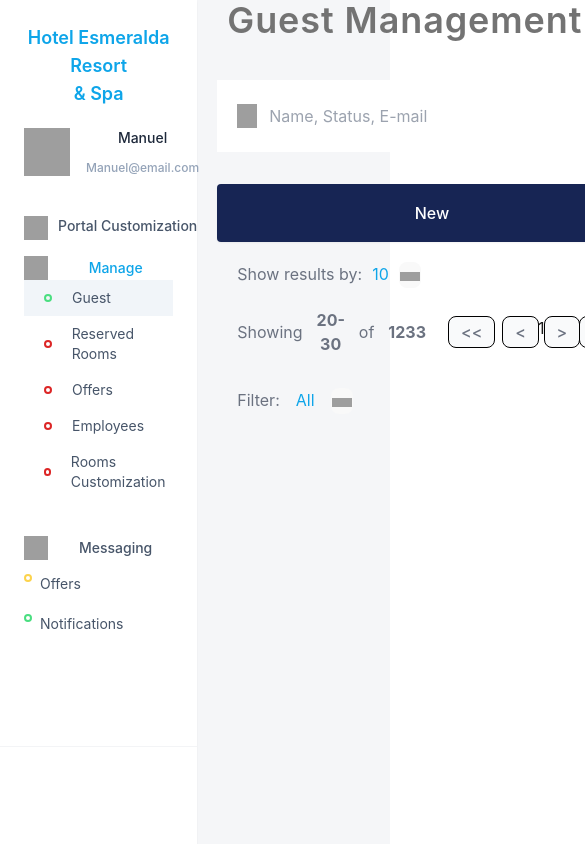
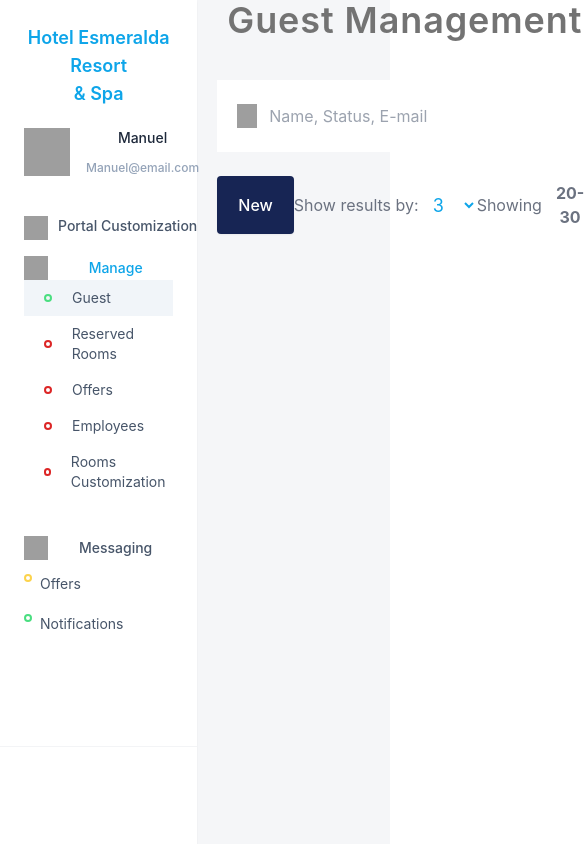
Before and after one commit to ALFONSOVM13/Dashboard-Hotel, a React (Vite) app: page /dashboard/guests in a window 390 px wide. Shown: the top 844 px of the page, 585 px wide, since content can reach past the window. Built offline with nearby package versions, Linux system fonts and the light colour scheme; grey boxes are pictures that could not be loaded.

Commit message:
botones funcionando, elementos ordenados, aun no es responsive

```diff
--- a/src/pages/Guests/index.jsx
+++ b/src/pages/Guests/index.jsx
@@ -1,6 +1,43 @@
+import { useState } from "react";
+
 function Guests() {
+  const [currentPage, setCurrentPage] = useState(1);
+  const totalPages = 5; // Asumiendo que tienes 5 páginas
+
+  const [inputValue, setInputValue] = useState("");
+
+  const handleInputChange = (event) => {
+    const value = event.target.value;
+    console.log(value); // Consologuea lo que se está escribiendo
+    setInputValue(value); // Actualiza el estado con el nuevo valor
+  };
+
+  const handleNewClick = () => {
+    console.log("hiciste click en new");
+  };
+
+  const handleNextPage = () => {
+    if (currentPage < totalPages) {
+      setCurrentPage(currentPage + 1);
+    }
+  };
+
+  const handlePreviousPage = () => {
+    if (currentPage > 1) {
+      setCurrentPage(currentPage - 1);
+    }
+  };
+
+  const handleFirstPage = () => {
+    setCurrentPage(1);
+  };
+
+  const handleLastPage = () => {
+    setCurrentPage(totalPages);
+  };
+
   return (
-    <div className="flex flex-col px-5">
+    <div className="flex flex-col px-5 w-full">
       <div className="self-start ml-6 text-4xl font-semibold tracking-wide whitespace-nowrap text-neutral-500 max-md:ml-2.5">
         Guest Management
       </div>
@@ -14,27 +51,37 @@ function Guests() {
           type="text"
           placeholder="Name, Status, E-mail"
           className="flex-grow my-auto max-md:max-w-full bg-white"
+          value={inputValue}
+          onChange={handleInputChange}
         />
       </div>
-      <div className="flex gap-5 justify-between self-center mt-8 w-full max-w-[1026px] max-md:flex-wrap max-md:max-w-full">
-        <div className="flex flex-col flex-1 justify-center text-base font-semibold tracking-normal text-center text-white whitespace-nowrap">
-          <button className="justify-center items-center px-16 py-4 rounded shadow-sm bg-blue-950 max-md:px-5">
-            New
-          </button>
-        </div>
-        <div className="flex gap-5 justify-between px-5 max-w-[658px] max-md:flex-wrap">
-          <div className="flex gap-2.5 my-auto text-base tracking-normal whitespace-nowrap">
-            <div className="grow text-gray-500">Show results by:</div>
-            <div className="text-sky-500">10</div>
-            <button type="button" className="cursor-pointer">
-              <input
-                type="image"
-                loading="lazy"
-                src="https://cdn.builder.io/api/v1/image/assets/TEMP/3b834403ec30943ade687ba10871ed3dd113d3c7469decfa971c2bba0aba43b8?"
-                className="shrink-0 my-auto aspect-[2.33] fill-zinc-400 w-[20px]"
-              />
+      <div className="flex justify-around items-center self-center mt-6  w-full">
+        <div>
+          <div className="flex flex-col flex-1 justify-center text-base font-semibold tracking-normal text-center text-white whitespace-nowrap">
+            <button
+              className="justify-center items-center px-16 py-4 rounded shadow-sm bg-blue-950 max-md:px-5"
+              onClick={handleNewClick}
+            >
+              New
             </button>
           </div>
+        </div>
+        <div>
+          <div className="flex items-center gap-2.5 my-auto text-base tracking-normal whitespace-nowrap ">
+            <div className="grow text-gray-500">Show results by:</div>
+            <select
+              name="cuantity"
+              className=" bg-white text-sky-500 text-lg w-12 h-8"
+            >
+              <option value="tres">3</option>
+              <option value="cuatro">4</option>
+              <option value="cinco">5</option>
+              <option value="seis">6</option>
+              <option value="siete">7</option>
+            </select>
+          </div>
+        </div>
+        <div>
           <div className="flex gap-3.5 items-center">
             <div className="grow self-stretch my-auto text-base tracking-normal text-gray-500">
               Showing
@@ -48,47 +95,61 @@ function Guests() {
             <div className="self-stretch my-auto text-base font-bold tracking-normal text-gray-500">
               1233
             </div>
-            <div className="inline-flex -space-x-px">
+            <div className="inline-flex -space-x-* justify-center">
               <button
                 className="flex items-center justify-center cursor-pointer mx-2 px-3 h-8 text-gray-500 bg-gray-50 border border-black rounded-s-lg "
-                disabled
+                onClick={handleFirstPage}
+                disabled={currentPage === 1}
               >
                 &lt;&lt;
               </button>
               <button
                 className="flex items-center justify-center cursor-pointer mx-2 px-3 h-8 text-gray-500 bg-gray-50 border border-black rounded-s-lg "
-                disabled
+                onClick={handlePreviousPage}
+                disabled={currentPage === 1}
               >
                 &lt;
               </button>
-              <span id="page">1</span>
+              <span
+                id="page"
+                style={{
+                  display: "inline-block",
+                  marginLeft: "10px",
+                  marginRight: "10px",
+                }}
+              >
+                {currentPage}
+              </span>
               <button
                 className="flex items-center justify-center cursor-pointer mx-2 px-3 h-8 text-gray-500 bg-gray-50 border border-black rounded-s-lg "
-                disabled
+                onClick={handleNextPage}
+                disabled={currentPage === totalPages}
               >
                 &gt;
               </button>
               <button
                 className="flex items-center justify-center cursor-pointer mx-2 px-3 h-8 text-gray-500 bg-gray-50 border border-black rounded-s-lg "
-                disabled
+                onClick={handleLastPage}
+                disabled={currentPage === totalPages}
               >
                 &gt;&gt;
               </button>
             </div>
           </div>
-          <div className="flex gap-4 self-start mt-3 text-base tracking-normal">
+        </div>
+        <div>
+          <div className="flex items-center gap-4 self-start mt-3 text-base tracking-normal">
             <div className="text-gray-500">
               <span className="text-gray-500">Filter:</span>{" "}
             </div>
-            <div className="text-sky-500">All</div>
-            <button type="button" className="cursor-pointer">
-              <input
-                type="image"
-                loading="lazy"
-                src="https://cdn.builder.io/api/v1/image/assets/TEMP/3b834403ec30943ade687ba10871ed3dd113d3c7469decfa971c2bba0aba43b8?"
-                className="shrink-0 my-auto aspect-[2.33] fill-zinc-400 w-[20px]"
-              />
-            </button>
+
+            <select
+              name="filter"
+              className=" bg-white text-sky-500 text-lg w-full h-8"
+            >
+              <option value="active">Activ</option>
+              <option value="inactive">Inactive</option>
+            </select>
           </div>
         </div>
       </div>
```
